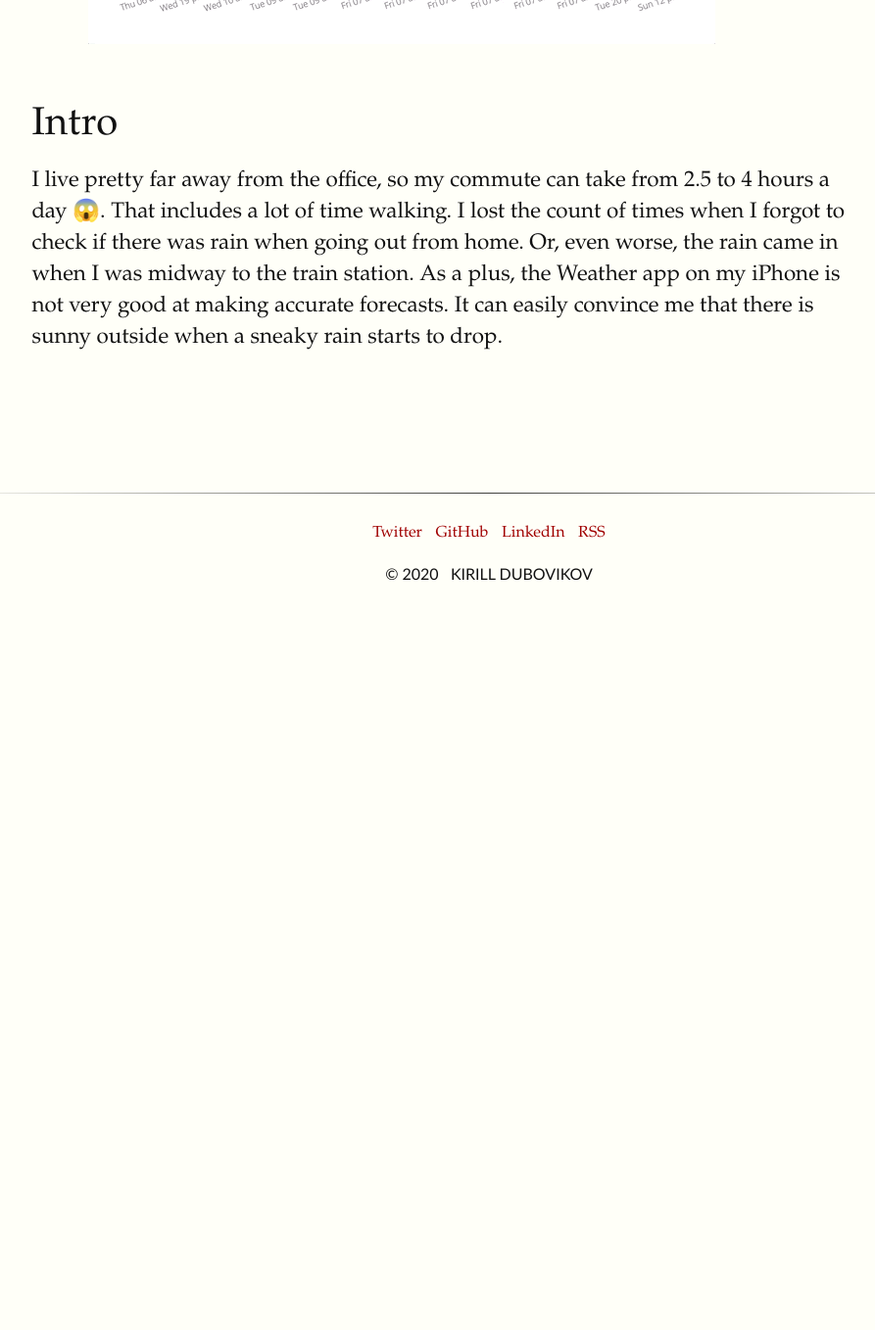
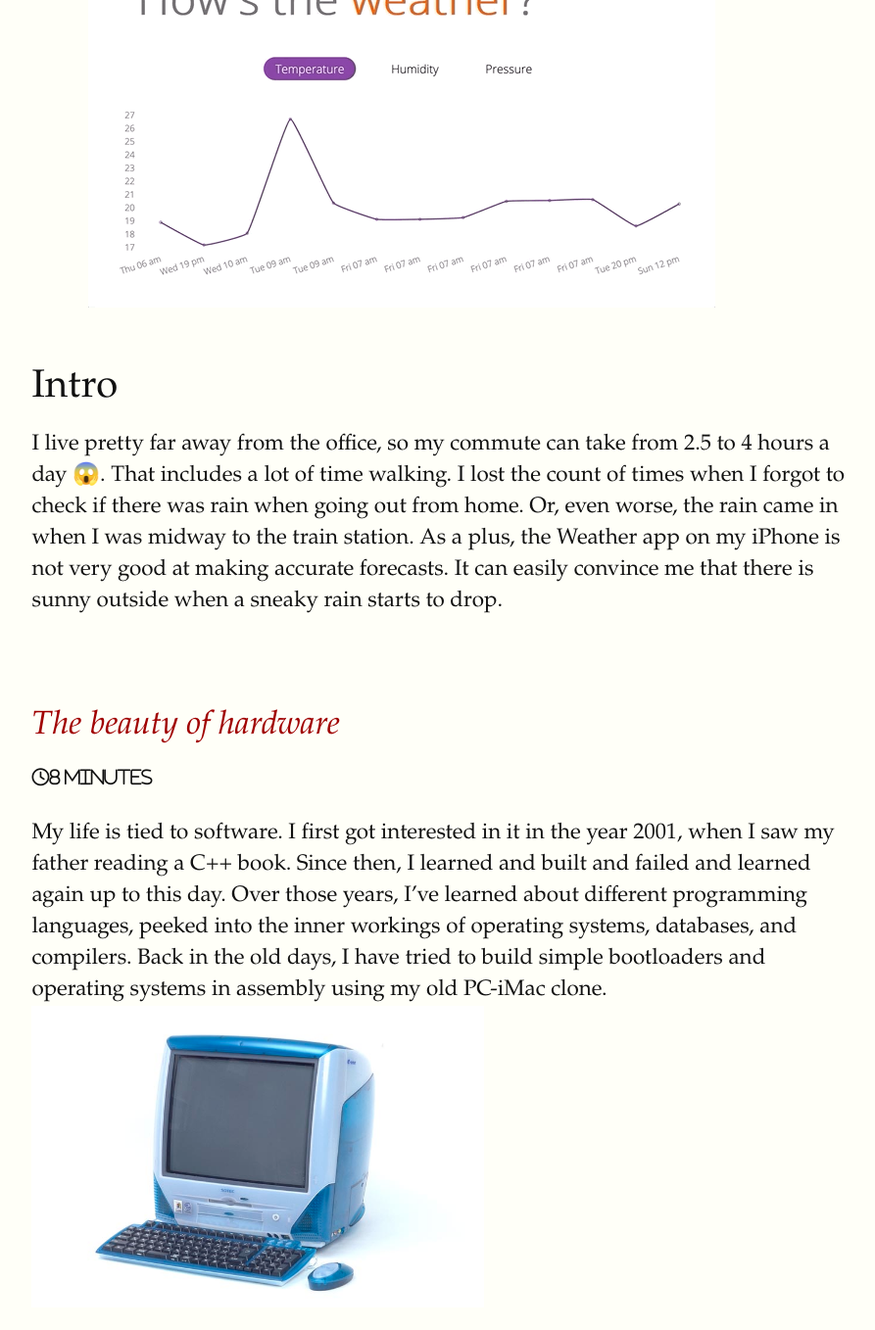
Before and after one commit to kdubovikov/blog, a Jekyll site: the page docs/index.html, which Jekyll copies as it is, in a window 1280 px wide and 1400 px high, scrolled down 1894 px. Shown: the top 1358 px of the window at 98% size, without its empty margins (141-1034 px from the left). Built offline with Jekyll 4.4.1, drawn with Linux system fonts in a browser that asks for light colours; nearby versions of some CDN libraries; some web fonts are replaced; before the commit the page ends 2524 px from its top, so only the background shows below that; some of the changed text lies outside the part shown.

Commit message:
feat: added font awesome

```diff
--- a/_includes/head-post.html
+++ b/_includes/head-post.html
@@ -31,6 +31,8 @@
   new WOW().init();
   </script>
 
+  <script src="https://kit.fontawesome.com/27c1873205.js" crossorigin="anonymous"></script>
+
   <!-- Global site tag (gtag.js) - Google Analytics -->
   <script async src="https://www.googletagmanager.com/gtag/js?id=UA-166077200-1"></script>
   <script>
--- a/_includes/head.html
+++ b/_includes/head.html
@@ -47,6 +47,8 @@
   new WOW().init();
   </script>
 
+  <script src="https://kit.fontawesome.com/27c1873205.js" crossorigin="anonymous"></script>
+
   <!-- Global site tag (gtag.js) - Google Analytics -->
   <script async src="https://www.googletagmanager.com/gtag/js?id=UA-166077200-1"></script>
   <script>
--- a/docs/index.html
+++ b/docs/index.html
@@ -48,6 +48,8 @@
   <script>
   new WOW().init();
   </script>
+
+  <script src="https://kit.fontawesome.com/27c1873205.js" crossorigin="anonymous"></script>
 
   <!-- Global site tag (gtag.js) - Google Analytics -->
   <script async src="https://www.googletagmanager.com/gtag/js?id=UA-166077200-1"></script>
@@ -116,8 +118,25 @@
 
         <li class="listing">
 
+          <a href="/articles/datascience/hn-posts-analysis"><h2 class="contrast">Best time to post in HackerNews</h2></a>
+          <span class="smaller"><i class="far fa-clock">7 minutes</i></span><br/>
+          <div><p>Let’s determine what is the best time to post on HackerNews using statistical analysis and machine learning.</p>
+
+</div>
+        </li>
+
+
+
+
+
+
+
+
+
+        <li class="listing">
+
           <a href="/articles/rust/ui/weather-station-ui"><h2 class="contrast">Building a Weather Station UI</h2></a>
-          <span class="smaller">Reading time: 6 minutes</span><br/>
+          <span class="smaller"><i class="far fa-clock">6 minutes</i></span><br/>
           <div><p>In this last post of the series we are going to look at how to build a simple weather station UI dashboard.</p>
 
 </div>
@@ -134,7 +153,7 @@
         <li class="listing">
 
           <a href="/articles/rust/building-a-weather-station-bot"><h2 class="contrast">Building a Weather Station Bot</h2></a>
-          <span class="smaller">Reading time: 14 minutes</span><br/>
+          <span class="smaller"><i class="far fa-clock">14 minutes</i></span><br/>
           <div><p>In this post we are going to switch from hardware to software and write a telegram bot that will be the primary user interface for our weather station.</p>
 </div>
         </li>
@@ -150,7 +169,7 @@
         <li class="listing">
 
           <a href="/articles/rust/async-unicorns-love-rust"><h2 class="contrast">Async Unicorns love Rust</h2></a>
-          <span class="smaller">Reading time: 12 minutes</span><br/>
+          <span class="smaller"><i class="far fa-clock">12 minutes</i></span><br/>
           <div><p>Before going on to write a backend for our weather station we first need to familiarize ourselves with a few concepts from the Rust world. If you are unfamiliar with the language take a few minutes to read through <a href="https://learnxinyminutes.com/docs/rust/">Learn Rust in Y minutes</a> to get used to the syntax.</p>
 
 <p>When we will write a Telegram bot with Rust, we will use a technique called asynchronous programming. Let’s tackle what that means.</p>
@@ -169,7 +188,7 @@
         <li class="listing">
 
           <a href="/articles/hardware/build-yourself-a-weathe-station-part-2"><h2 class="contrast">Building yourself a weather station. Part 2</h2></a>
-          <span class="smaller">Reading time: 16 minutes</span><br/>
+          <span class="smaller"><i class="far fa-clock">16 minutes</i></span><br/>
           <div><p>In the <a href="https://blog.kdubovikov.ml/articles/hardware/build-yourself-a-weather-station">previous post</a>, we have covered the hardware setup for building a weather station. Starting from now, we will start coding. The first missing piece is the firmware for ESP32.</p>
 
 </div>
@@ -186,12 +205,32 @@
         <li class="listing">
 
           <a href="/articles/hardware/build-yourself-a-weather-station"><h2 class="contrast">Build yourself a weather station. Part I</h2></a>
-          <span class="smaller">Reading time: 9 minutes</span><br/>
+          <span class="smaller"><i class="far fa-clock">9 minutes</i></span><br/>
           <div><figure class="fullwidth"><img src="/assets/img/esp32-weather-station/post-1/weather-dashboard.gif" /><figcaption></figcaption></figure>
 
 <h1 id="intro">Intro</h1>
 
 <p>I live pretty far away from the office, so my commute can take from 2.5 to 4 hours a day 😱. That includes a lot of time walking. I lost the count of times when I forgot to check if there was rain when going out from home. Or, even worse, the rain came in when I was midway to the train station. As a plus, the Weather app on my iPhone is not very good at making accurate forecasts. It can easily convince me that there is sunny outside when a sneaky rain starts to drop.</p>
+</div>
+        </li>
+
+
+
+
+
+
+
+
+
+        <li class="listing">
+
+          <a href="/articles/hardware/the-beauty-of-hardware"><h2 class="contrast">The beauty of hardware</h2></a>
+          <span class="smaller"><i class="far fa-clock">8 minutes</i></span><br/>
+          <div><p>My life is tied to software. I first got interested in it in the year 2001, when I saw my father reading a C++ book. Since then, I learned and built and failed and learned again up to this day. Over those years, I’ve learned about different programming languages, peeked into the inner workings of operating systems, databases, and compilers. Back in the old days, I have tried to build simple bootloaders and operating systems in assembly using my old PC-iMac clone.</p>
+
+<figure><figcaption></figcaption><img src="/assets/img/eone.jpg" /></figure>
+
+<p>Yet, somehow, I have always avoided getting into hardware. How does a CPU work? How RAM stores a single bit of memory? It was all black magic to me. Computers just worked. Maybe, your case is the same as mine. In this post, I will provide a short intro to digital electronics and give you some references on how to advance your studies further.</p>
 </div>
         </li>
 
@@ -219,7 +258,7 @@
     </li>
   </ul>
 <div class="credits">
-<span>&copy; 2020 &nbsp;&nbsp;KIRILL DUBOVIKOV</span></br> <br>
+<span>&copy; 2021 &nbsp;&nbsp;KIRILL DUBOVIKOV</span></br> <br>
 </div>
 </footer>
   </body>
--- a/index.html
+++ b/index.html
@@ -25,7 +25,7 @@
         <li class="listing">
           {% comment %} <hr class="slender"> {% endcomment %}
           <a href="{{ post.url | prepend: site.baseurl }}"><h2 class="contrast">{{ post.title }}</h2></a>
-          <span class="smaller">Reading time: {{reading_time}}</span><br/>
+          <span class="smaller"><i class="far fa-clock">{{reading_time}}</i></span><br/>
           <div>{{ post.excerpt }}</div>
         </li>
     {% endfor %}
```
